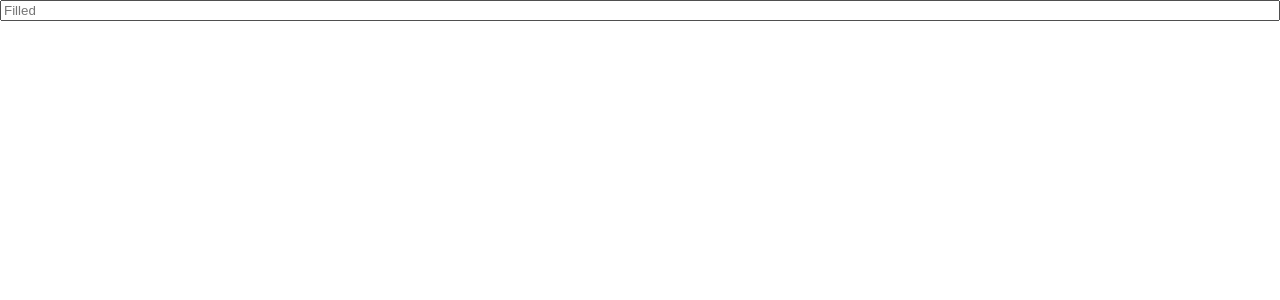
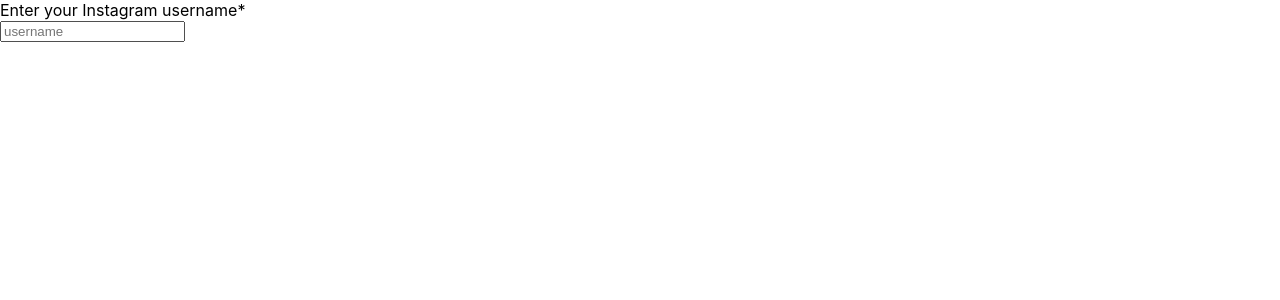
Before and after one commit to xreedev/FollowSync, a React (Create React App) app in the folder FollowSyncReact/follow-sync/: page / in a window 1280 px wide. Shown: the top 300 px of the page. Built offline with nearby package versions, Linux system fonts and the light colour scheme.

Commit message:
changed some settings

```diff
--- a/FollowSyncReact/follow-sync/src/App.js
+++ b/FollowSyncReact/follow-sync/src/App.js
@@ -1,4 +1,3 @@
-import logo from './logo.svg';
 import './App.css';
 import UserNameInput from './UsernameInput/UsernameInput.js'
 
--- a/FollowSyncReact/follow-sync/src/UsernameInput/UsernameInput.js
+++ b/FollowSyncReact/follow-sync/src/UsernameInput/UsernameInput.js
@@ -1,11 +1,9 @@
-import { Input, Stack } from '@chakra-ui/react'
-
-function UserNameInput(){
-  return(
-    <Stack spacing={3}>
-  <Input variant='filled' placeholder='Filled' />
-</Stack>
-  );
-};
-
+import { FormControl, FormLabel, Input} from '@chakra-ui/react'
+function UserNameInput() {
+    return (
+      <FormControl isRequired>
+  <FormLabel>Enter your Instagram username</FormLabel>
+  <Input placeholder='username' />
+</FormControl>
+    )}
 export default UserNameInput;
```
